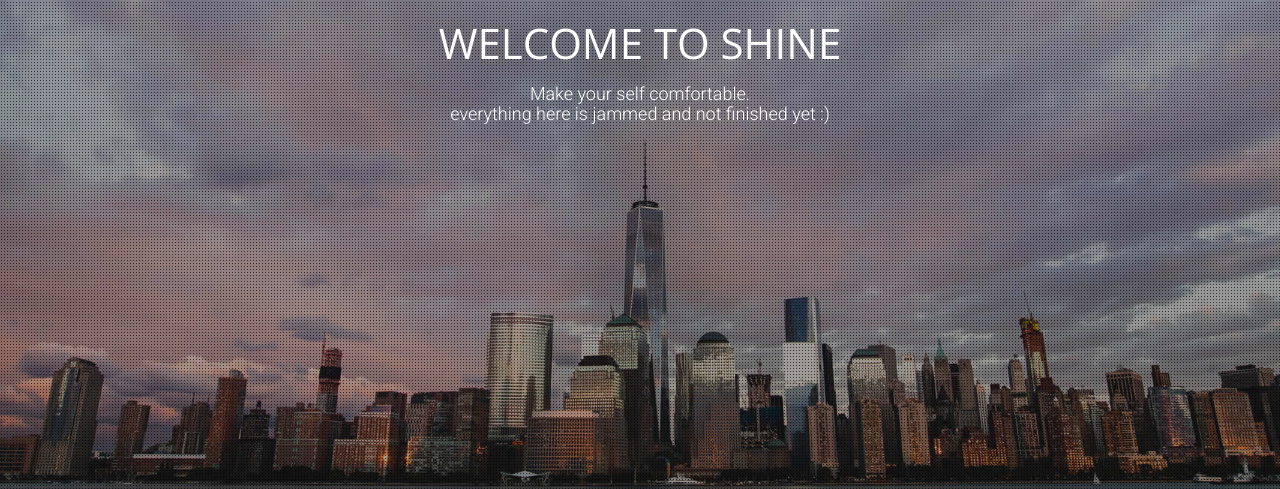
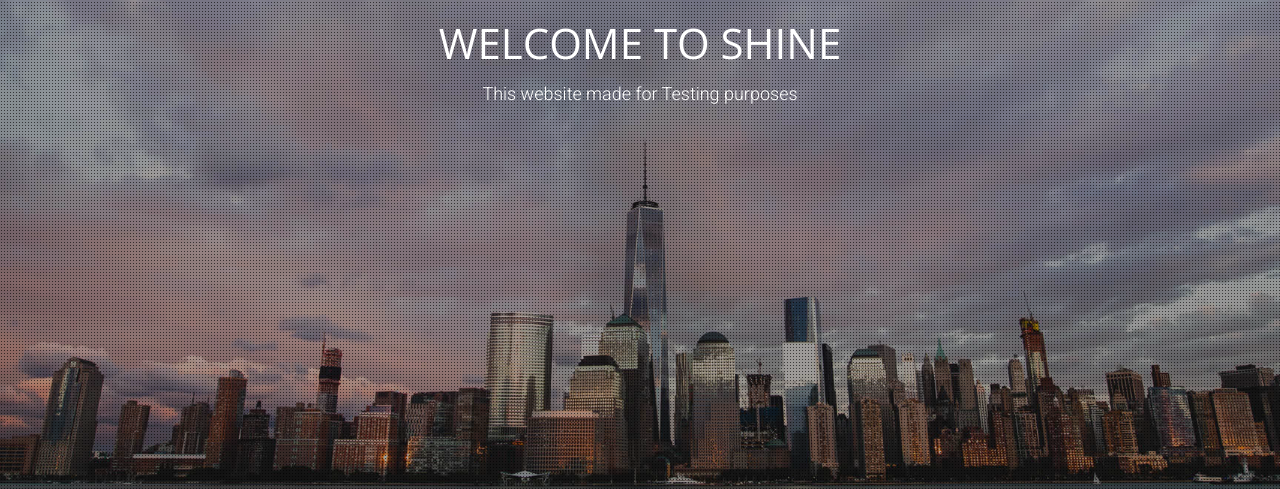
Before and after one commit to Rhanicko/SHINE-2, a plain HTML site: page index.html in a window 1280 px wide. Shown: the part 278-767 px from the top of the page. Drawn offline with nearby package versions, Linux system fonts and the light colour scheme.

Commit message:
Update index.html

```diff
--- a/index.html
+++ b/index.html
@@ -41,7 +41,7 @@
 					<div class="col-md-8">
 						<img class="logo" src="images/logo.png" />
 						<h1 class="white-text">WELCOME TO SHINE</h1>
-						<h5 class="white-text">Make your self comfortable.<br>everything here is jammed and not finished yet :)</h5>
+						<h5 class="white-text">This website made for Testing purposes</h5>
 						<div id="countdown" class="white-text"></div>
 					</div>
 				</div>
```
